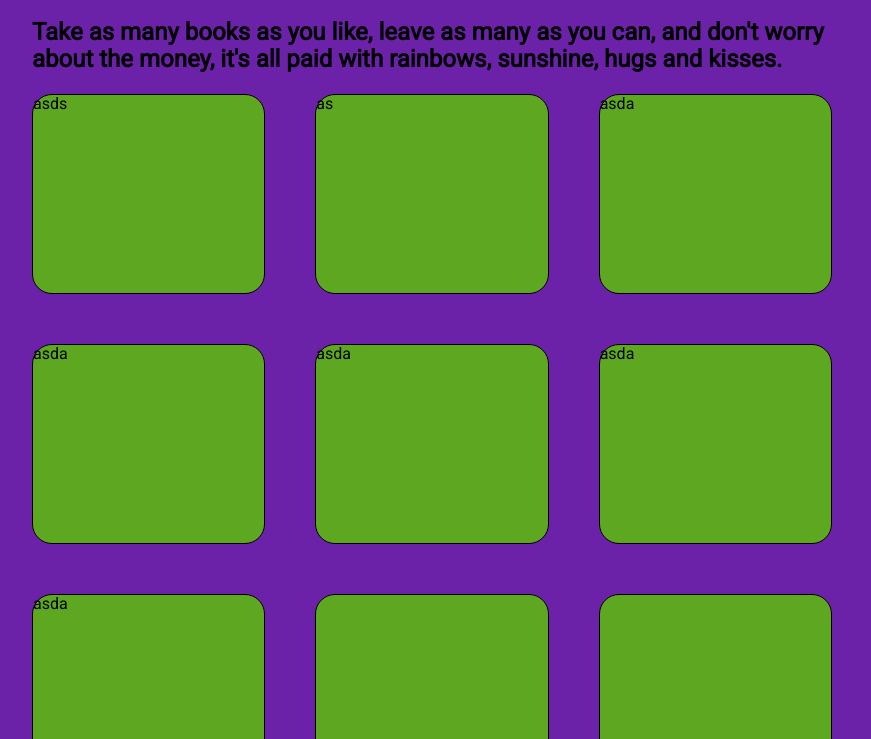
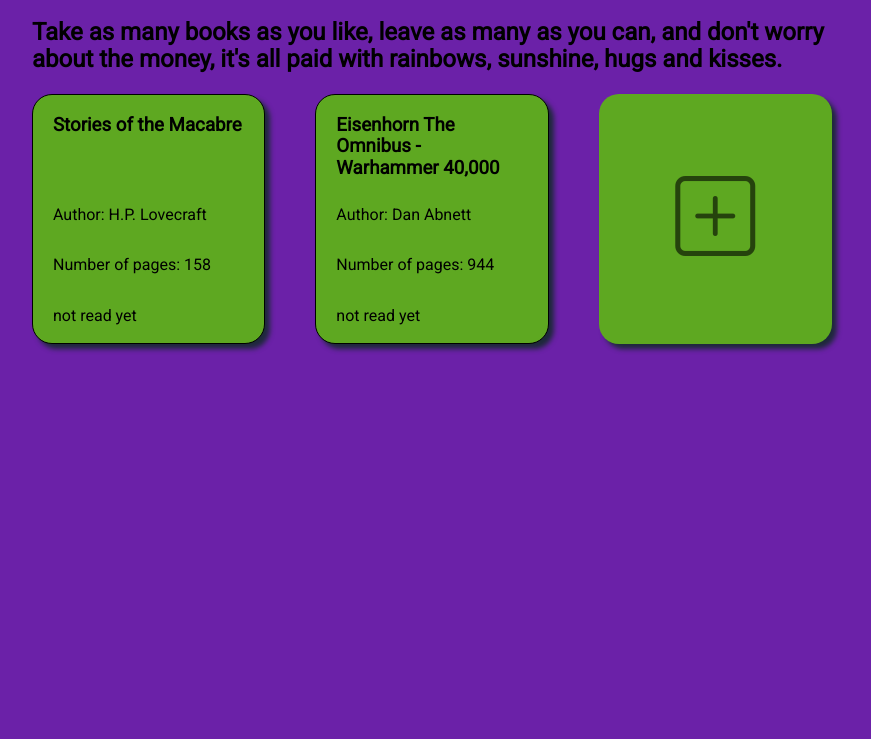
Before and after one commit to r-stake/library, a plain HTML site: page index.html in a window 1280 px wide. Shown: the part 61-800 px from the top of the page, without its empty margins (208-1079 px from the left). Drawn offline with nearby package versions, Linux system fonts and the light colour scheme.

Commit message:
Edit displayBooks function
displayBooks now uses DOM manipulation to display each book in the array in a separate card.

```diff
--- a/css/styles.css
+++ b/css/styles.css
@@ -21,22 +21,33 @@ body {
 .books {
   display: grid;
   grid-template-columns: repeat(auto-fit, minmax(200px, 1fr));
-  grid-auto-rows: 200px;
+  grid-auto-rows: 250px;
   gap: 50px;
+}
+
+.books > * {
+  box-shadow: 5px 5px 5px #1e293b;
 }
 
 .book {
   border: 1px solid black;
   background-color: #5ea821;
-  height: 200px;
+  height: 250px;
   border-radius: 20px;
+  padding: 20px;
+  display: grid;
+  grid-template-rows: 75px repeat(3, 1fr);
+}
+
+.book h3 {
+  margin-top: 0;
 }
 
 .add-book {
   border: none;
   cursor: pointer;
   border-radius: 20px;
-  height: 200px;
+  height: 250px;
   background-color: #5ea821;
 }
 
--- a/index.html
+++ b/index.html
@@ -17,13 +17,8 @@
     <h1>Welcome to the library</h1>
     <h2>Take as many books as you like, leave as many as you can, and don't worry about the money, it's all paid with rainbows, sunshine, hugs and kisses.</h2>
     <div class="books">
-      <div class="book">asds</div>
-      <div class="book">as</div>
-      <div class="book">asda</div>
-      <div class="book">asda</div>
-      <div class="book">asda</div>
-      <div class="book">asda</div>
-      <div class="book">asda</div>
+      <div class="book"></div>
+      <div class="book"></div>
       <button class="add-book"><i class="bi bi-plus-square"></i></button>
     </div>
   </div>
--- a/js/javascript.js
+++ b/js/javascript.js
@@ -1,3 +1,4 @@
+const btnAddBook = document.querySelector(".add-book");
 const myLibrary = [];
 
 // Book object constructor
@@ -21,15 +22,30 @@ function addBookToLibrary() {
 // Loop over the array and display each book
 function displayBooks() {
   console.log(myLibrary);
-  myLibrary.forEach(book => {
-    console.log(book);
-  });
+  for (let i = 0; i < myLibrary.length; i++) {
+    // Display the books title
+    const bookCard = document.querySelector(`.books div:nth-of-type(${i + 1})`);
+    const h3Element = document.createElement("h3");
+    h3Element.textContent = myLibrary[i].title;
+    bookCard.appendChild(h3Element);
+    // Display the books author
+    const paraAuthor = document.createElement("p");
+    paraAuthor.textContent = `Author: ${myLibrary[i].author}`;
+    bookCard.appendChild(paraAuthor);
+    // Display number of pages
+    const paraPages = document.createElement("p");
+    paraPages.textContent = `Number of pages: ${myLibrary[i].pages}`;
+    bookCard.appendChild(paraPages);
+    // Display read status
+    const paraRead = document.createElement("p");
+    paraRead.textContent = myLibrary[i].read;
+    bookCard.appendChild(paraRead);
+  }
 }
 
 function createNewBookCard() {
   const booksGrid = document.querySelector(".books");
   const bookElement = document.createElement("div");
-  const btnAddBook = document.querySelector(".add-book");
   bookElement.classList.add("book");
   booksGrid.insertBefore(bookElement, btnAddBook);
 }
@@ -42,5 +58,5 @@ myLibrary.push(book2)
 
 
 displayBooks();
-createNewBookCard();
-createNewBookCard();
+
+btnAddBook.addEventListener("click", createNewBookCard);
```
